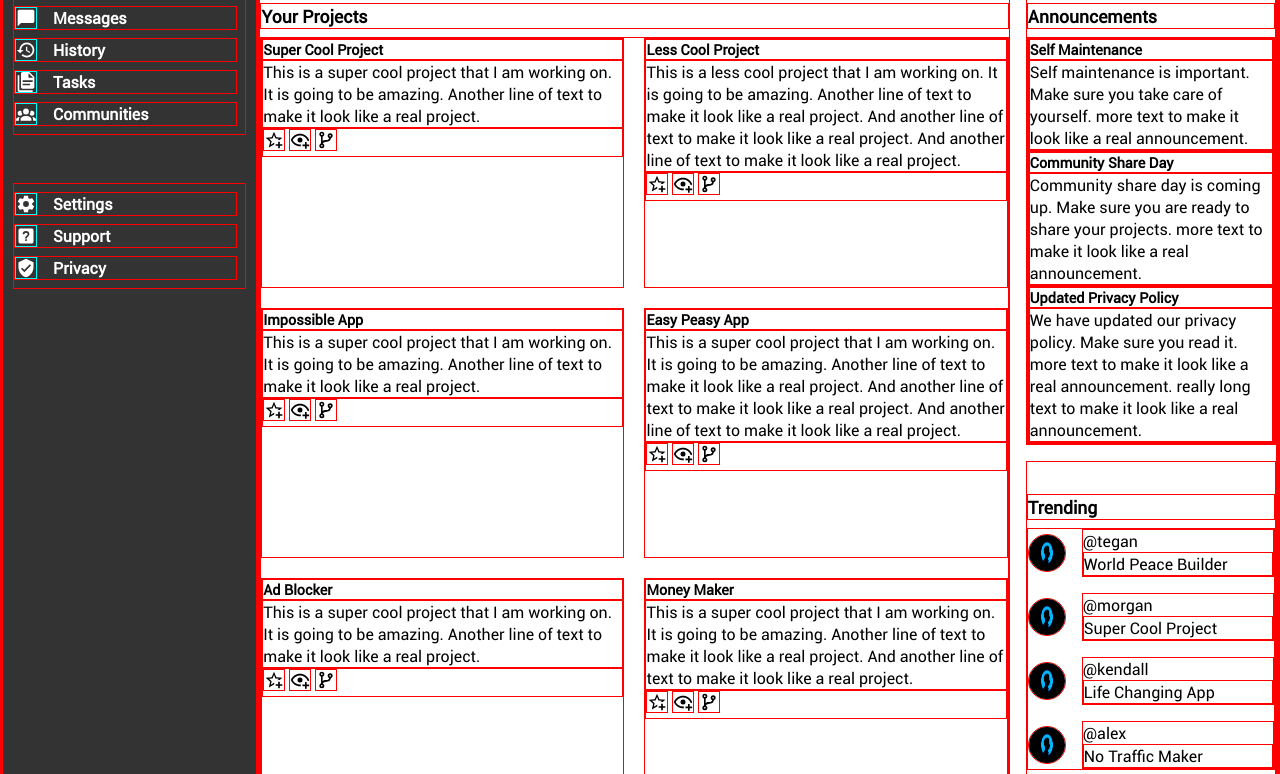
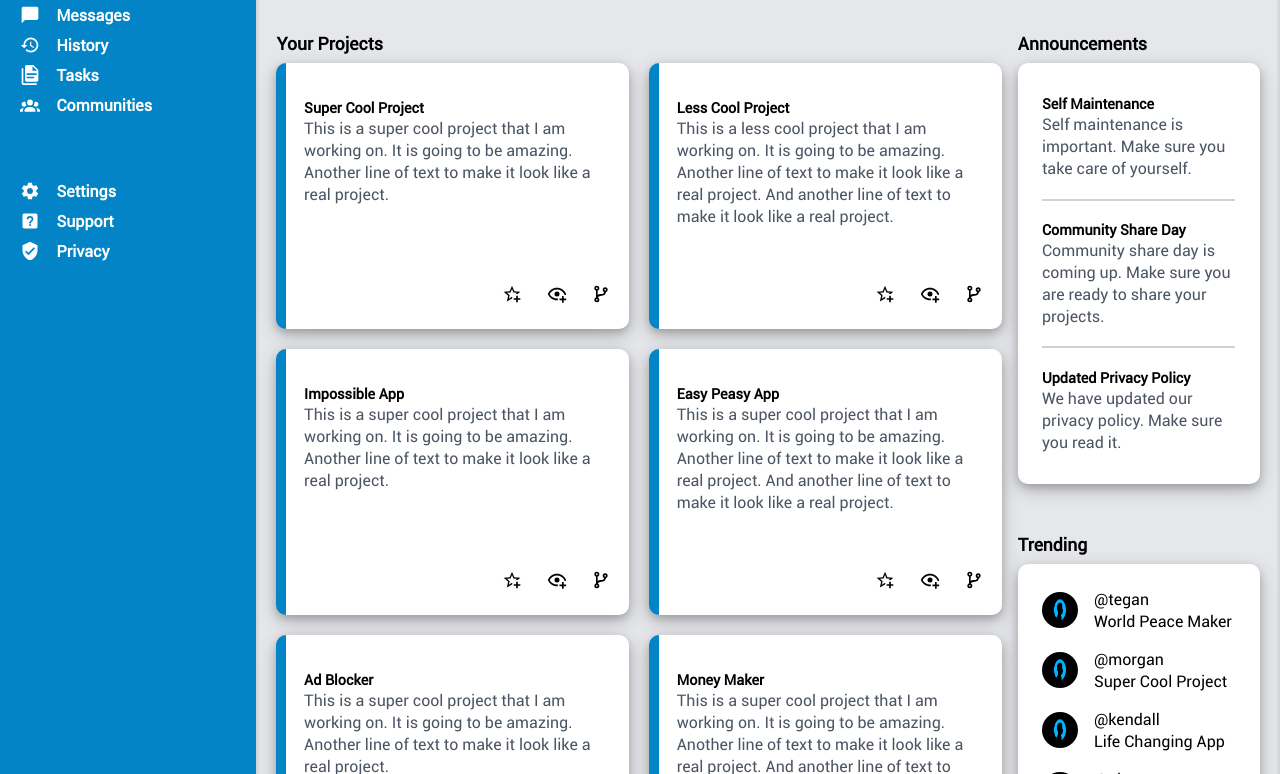
Before and after one commit to opabhijeet/dashboard, a plain HTML site: page index.html in a window 1280 px wide. Shown: the part 164-938 px from the top of the page. Drawn offline with Linux system fonts and the light colour scheme.

Commit message:
complete styling page

```diff
--- a/index.html
+++ b/index.html
@@ -27,15 +27,14 @@
         <div class="header">
             <div class="head1">
                 <img src="./pics/magnify.svg" class="icons">
-                <div class="search">
-                    <input type="text" placeholder="Search">
-                </div>
+                <input type="text" class="search">
                 <img src="./pics/bell-ring-outline.svg" class="icons">
                 <img src="./pics/ben-sweet-2LowviVHZ-E-unsplash.jpg" id="profile-img">
                 <div class="user">
                     Abhijeet Awasthi
                 </div>
             </div>
+            <br>
             <div class="head2">
                 <img src="./pics/ben-sweet-2LowviVHZ-E-unsplash.jpg">
                 <div class="greet">
@@ -70,7 +69,6 @@
                         This is a less cool project that I am working on. It is going to be amazing.
                         Another line of text to make it look like a real project.
                         And another line of text to make it look like a real project.
-                        And another line of text to make it look like a real project.
                     </p>
                     <div>
                         <img src="./pics/star-plus-outline.svg" class="icons">
@@ -95,7 +93,6 @@
                     <p>
                         This is a super cool project that I am working on. It is going to be amazing.
                         Another line of text to make it look like a real project.
-                        And another line of text to make it look like a real project.
                         And another line of text to make it look like a real project.
                     </p>
                     <div>
@@ -139,22 +136,18 @@
                     <h4>Self Maintenance</h4>
                     <p>
                         Self maintenance is important. Make sure you take care of yourself.
-                        more text to make it look like a real announcement.
                     </p>
                 </div>
                 <div>
                     <h4>Community Share Day</h4>
                     <p>
                         Community share day is coming up. Make sure you are ready to share your projects.
-                        more text to make it look like a real announcement.
                     </p>
                 </div>
                 <div>
                     <h4>Updated Privacy Policy</h4>
                     <p>
                         We have updated our privacy policy. Make sure you read it.
-                        more text to make it look like a real announcement.
-                        really long text to make it look like a real announcement.
                     </p>
                 </div>
             </div>
@@ -166,7 +159,7 @@
                 <img src="./pics/ben-sweet-2LowviVHZ-E-unsplash.jpg" id="profile-img">
                 <div>
                     @tegan
-                    <p class="light">World Peace Builder</p>
+                    <p class="light">World Peace Maker</p>
                 </div>
 
                 <img src="./pics/ben-sweet-2LowviVHZ-E-unsplash.jpg" id="profile-img">
--- a/styles.css
+++ b/styles.css
@@ -4,7 +4,6 @@
 }
 *{
     font-family: Roboto;
-    border: 1px solid red;
 }
 body{
     display: grid;
@@ -12,9 +11,9 @@ body{
     margin: 0px;
 }
 .sidebar{
-    background-color: #333;
+    background-color: #0284c7;
     color: white;
-    padding: 10px;
+    padding: 8%;
     font-weight: bold;
     display: grid;
     grid-template-columns: 1fr;
@@ -58,7 +57,7 @@ h4{
     margin: 0px;
 }
 .header{
-    margin: 1% 2%;
+    padding: 1% 4%;
 }
 .icons{
     width: 1.25rem;
@@ -68,7 +67,7 @@ h4{
     display: grid;
     grid-template-columns: auto 1fr repeat(3,auto);
     align-items: center;
-    gap: 1%;
+    gap: 1.5%;
 }
 #profile-img{
     width: 2.25rem;
@@ -81,13 +80,17 @@ h4{
 }
 .search{
     width: 80%;
+    padding: 0.5ch;
+    padding-left: 2ch;
     border-radius: 1rem;
+    background-color: #e5e7eb;
+    border: 0px;
 }
 .head2{
     display: grid;
     grid-template-columns: auto 1fr repeat(3,auto);
     align-items: center;
-    gap: 1%;
+    gap: 2%;
 }
 .head2 img{
     width: 4rem;
@@ -99,9 +102,12 @@ h4{
 }
 .main{
     display: grid;
+    background-color: #e5e7eb;
     grid-template-columns: 3fr 1fr;
     grid-template-rows: 1fr 1fr;
     gap: 1rem;
+    box-shadow: 0 2px 5px 0 rgba(0, 0, 0, 0.2) inset;
+    padding: 2%;
 }
 .main-first{
     grid-row: 1/3;
@@ -109,8 +115,9 @@ h4{
 .projects{
     display: grid;
     grid-template-columns: 1fr 1fr;
-    grid-template-rows: repeat(3,250px);
+    grid-template-rows: repeat(3,1fr);
     gap: 1.25rem;
+    height: 85%;
 }
 p{
     margin: 0px;
@@ -120,4 +127,53 @@ p{
     grid-template-columns: auto 1fr;
     gap: 1rem;
     align-items: center;
+    background-color: #ffffff;
+    padding: 10%;
+    border-radius: 10px;
+    box-shadow: 0 4px 8px 0 rgba(0, 0, 0, 0.2), 0 6px 20px 0 rgba(0, 0, 0, 0.19);
 }
+.card{
+    background-color: #ffffff;
+    border-radius: 10px;
+    border-left: 10px solid #0284c7;
+    padding: 10% 5%;
+    display: flex;
+    flex-direction: column;
+    box-shadow: 0 4px 8px 0 rgba(0, 0, 0, 0.2), 0 6px 20px 0 rgba(0, 0, 0, 0.19);
+}
+.card>p{
+    flex:1;
+    color: #4b5563;
+}
+.card>div{
+    margin-bottom: -10px;
+    display: flex;
+    justify-content: flex-end;
+    gap: 8%;
+}
+.announcements{
+    background-color: #ffffff;
+    border-radius: 10px;
+    padding: 5% 10%;
+    box-shadow: 0 4px 8px 0 rgba(0, 0, 0, 0.2), 0 6px 20px 0 rgba(0, 0, 0, 0.19);
+}
+.announcements>div{
+    padding: 10% 0;
+    border-bottom: 2px solid rgb(211, 208, 208);
+}
+.announcements>div:last-child{
+    border-bottom: 0px;
+}
+.announcements>div>p{
+    color: #4b5563;
+}
+.button{
+    padding: 0.8ch;
+    text-align: center;
+    border: 0;
+    background-color: #0284c7;
+    color: #ffffff;
+    width: 5rem;
+    border-radius: 2.5ch;
+    font-weight: bold;
+}
```
